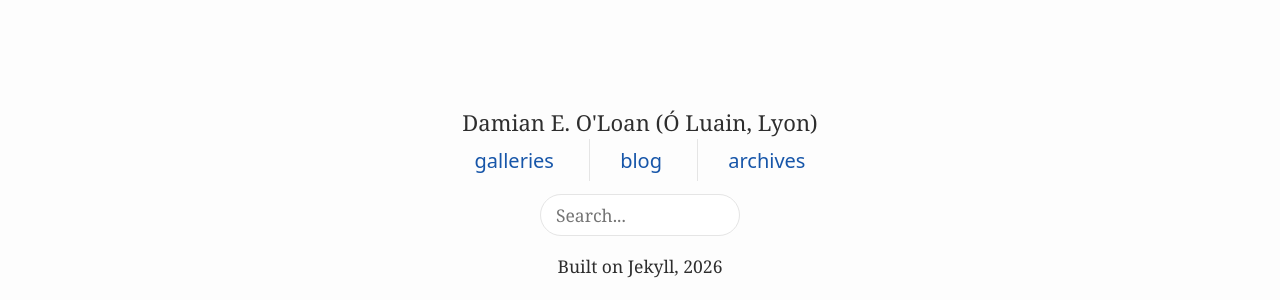
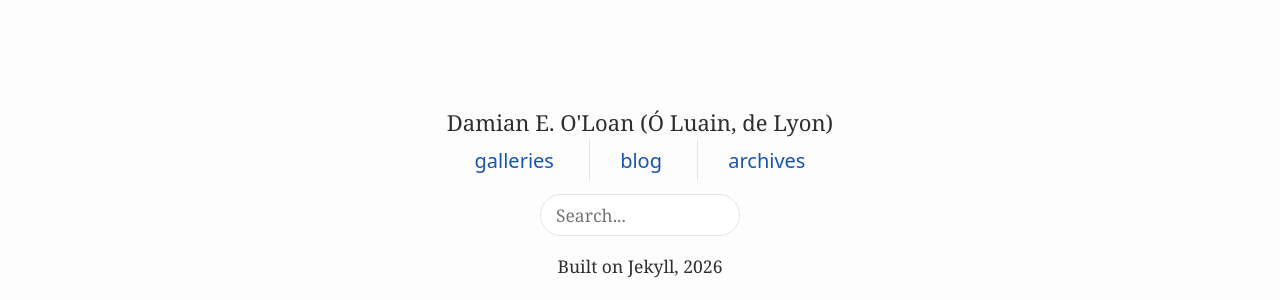
Before and after one commit to damianeoloan/damianeoloan.github.io, a Jekyll site: the page built from _archives/twitter-2020.md, in a window 1280 px wide. Shown: the part 594-894 px from the top of the page. Built offline with Jekyll 4.4.1, drawn with Linux system fonts in a browser that asks for light colours.

Commit message:
=Improve translation

```diff
--- a/_includes/footer.html
+++ b/_includes/footer.html
@@ -1,6 +1,6 @@
 <footer class="site-footer">
   <div class="footer-container">
-    <span class="footer-heading">{{ site.display_name | append: " (Ó Luain, Lyon)" }}</span>
+    <span class="footer-heading">{{ site.display_name | append: " (Ó Luain, de Lyon)" }}</span>
 
     <nav class="footer-nav">
       {% for link in site.data.nav-links %}
```
